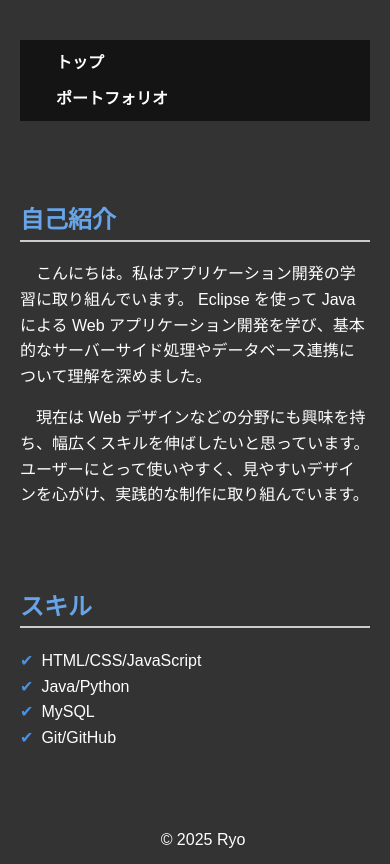
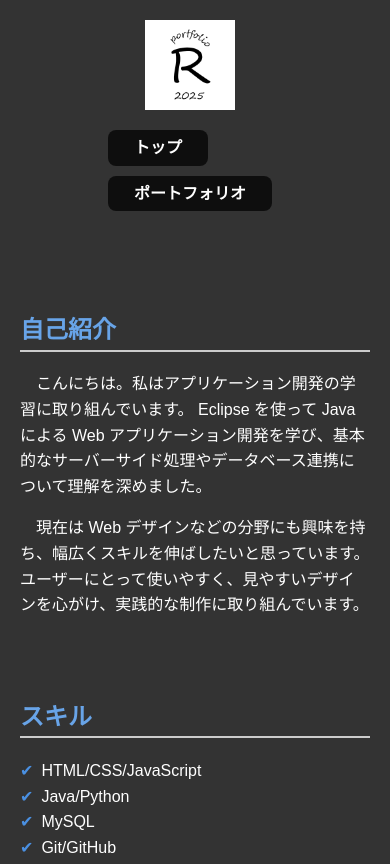
Before and after one commit to portfolio-ryo/my_website, a plain HTML site: page about.html in a window 390 px wide. Shown: the top 864 px of the page. Drawn offline with Linux system fonts and the light colour scheme.

Commit message:
ロゴを追加

```diff
--- a/about.html
+++ b/about.html
@@ -9,6 +9,9 @@
 <body>
 
   <header>
+    <div class="logo">
+      <a href="index.html"><img src="img/logo.png" alt="ロゴ画像"></a>
+    </div>
     <nav class="top-nav">
       <ul class="nav-menu">
         <li><a href="index.html">トップ</a></li>
--- a/css/style.css
+++ b/css/style.css
@@ -7,16 +7,32 @@ body {
     color: #fff;
 }
 
-header, section {
+header {
+  display: flex;
+  padding: 10px 20px;
+}
+
+section {
     max-width: 800px;
     margin: 40px auto;
     padding: 0 20px;
 }
 
+.logo img {
+    height: 90px;
+    width: auto;
+    display: block;
+}
+
+.logo {
+  padding: 10px;
+  margin-right: 10px;
+}
+
 footer {
-    text-align: center;
-    padding: 20px;
-    color: #fff;
+  text-align: center;
+  padding: 20px;
+  color: #fff;
 }
 
 .common-bg {
@@ -39,7 +55,7 @@ footer {
 }
 
 .top-nav {
-  position: absolute;
+  position: headaer;
   top: 0;
   left: 0;
   padding: 10px 20px;
@@ -95,10 +111,16 @@ nav a:hover {
   margin-top: 10px;
 }
 
-@media screen and (max-width: 768px) {
+@media screen and (max-width: 600px) {
+
+  header {
+  flex-direction: column;
+  align-items: center;
+  padding: 10px 20px;
+}
+
   .top-nav {
     position: relative;
-    background: rgba(0, 0, 0, 0.6);
     padding: 10px 20px;
     z-index: 10;
   }
@@ -108,6 +130,31 @@ nav a:hover {
     align-items: flex-start;
     gap: 10px;
   }
+
+  .nav-menu li {
+    background: rgba(0, 0, 0, 0.725);
+    position: relative;
+    display: inline-block;
+    padding: 5px 10px;
+    margin-right: 10px;
+    border-radius: 8px
+}
+
+  .nav-menu li::before {
+    content: "";
+    position: absolute;
+    left: 0;
+    bottom: 5px;
+    width: 100%;
+    height: 60%;
+    z-index: -1;
+    transition: opacity 0.3s ease;
+    opacity: 0;
+}
+
+  .nav-menu li:hover::before {
+    opacity: 1;
+}
 
   .hero-content {
     position: relative;
```
Also changed, not shown: index.html (+3 -0 lines), portfolio/portfolio.html (+3 -0 lines), img/logo.png (added).
